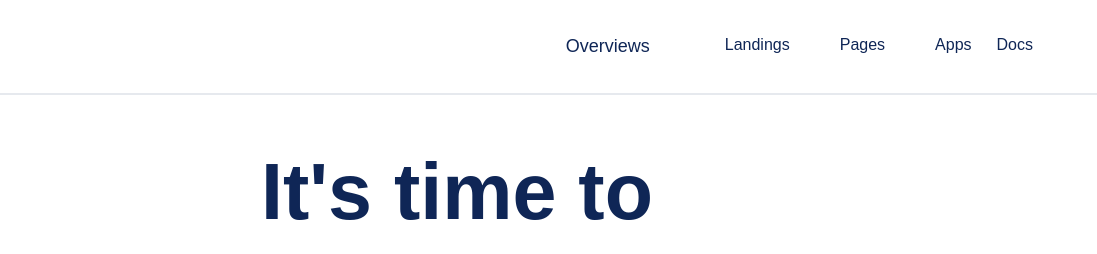
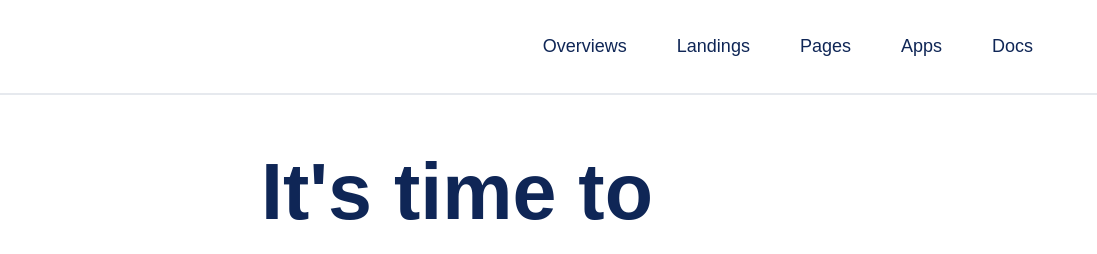
Before and after one commit to mdfaisulislam/18-04-2022-HW, a plain HTML site: page index.html in a window 1280 px wide. Shown: the top 254 px of the page, 183-1280 px from the left. Drawn offline with Linux system fonts and the light colour scheme.

Commit message:
Update index.html

```diff
--- a/index.html
+++ b/index.html
@@ -18,10 +18,10 @@
 				<nav class="menu">
 					<ul>
 						<li><a href="#">Overviews</a></li>
-						<li><a href="#"></a>Landings</li>
-						<li><a href="#"></a>Pages</li>
-						<li><a href="#"></a>Apps</li>
-						<li><a href="#"></a>Docs</li>
+						<li><a href="#">Landings</a></li>
+						<li><a href="#">Pages</a></li>
+						<li><a href="#">Apps</a></li>
+						<li><a href="#">Docs</a></li>
 					</ul>
 				</nav>
 
```
